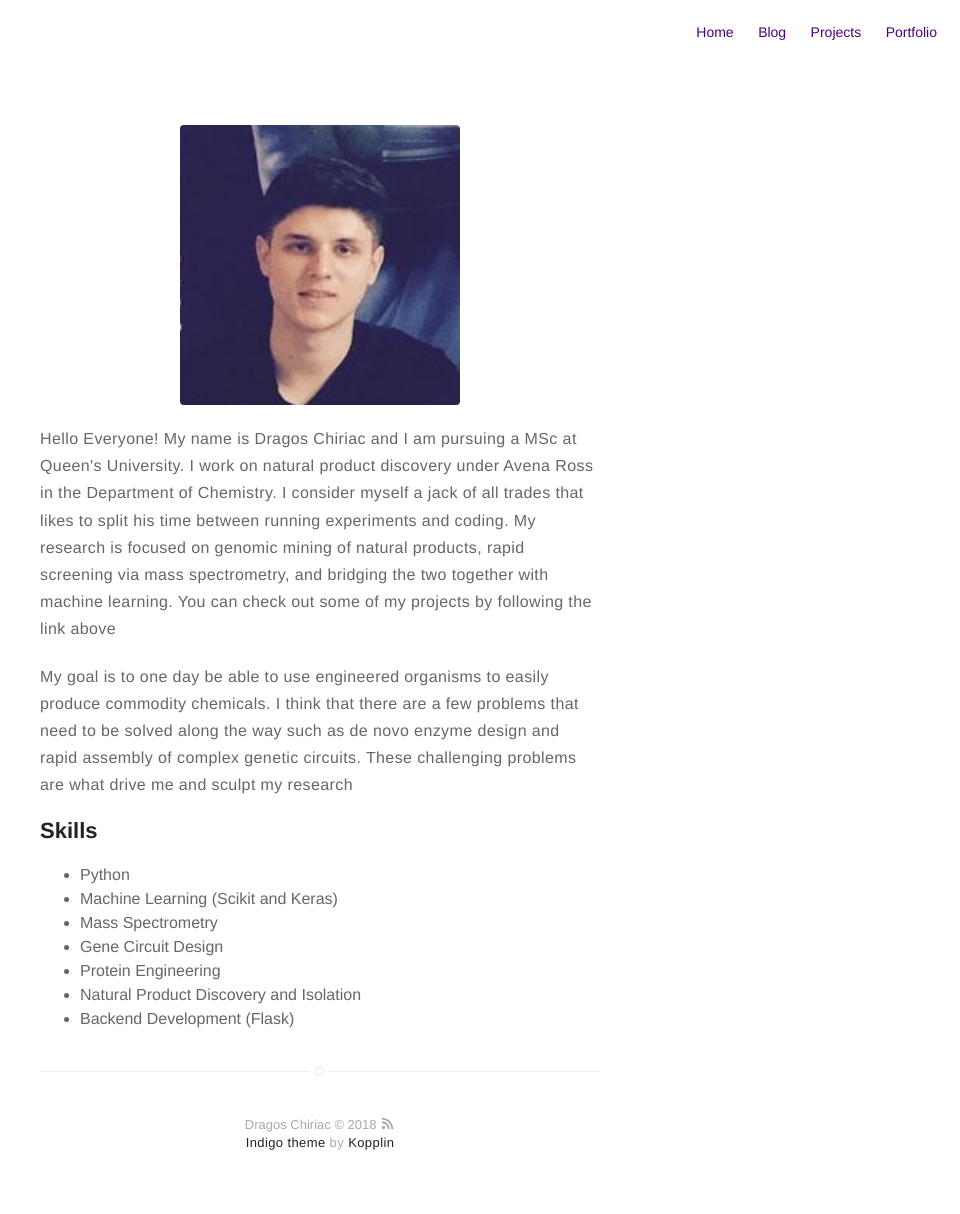
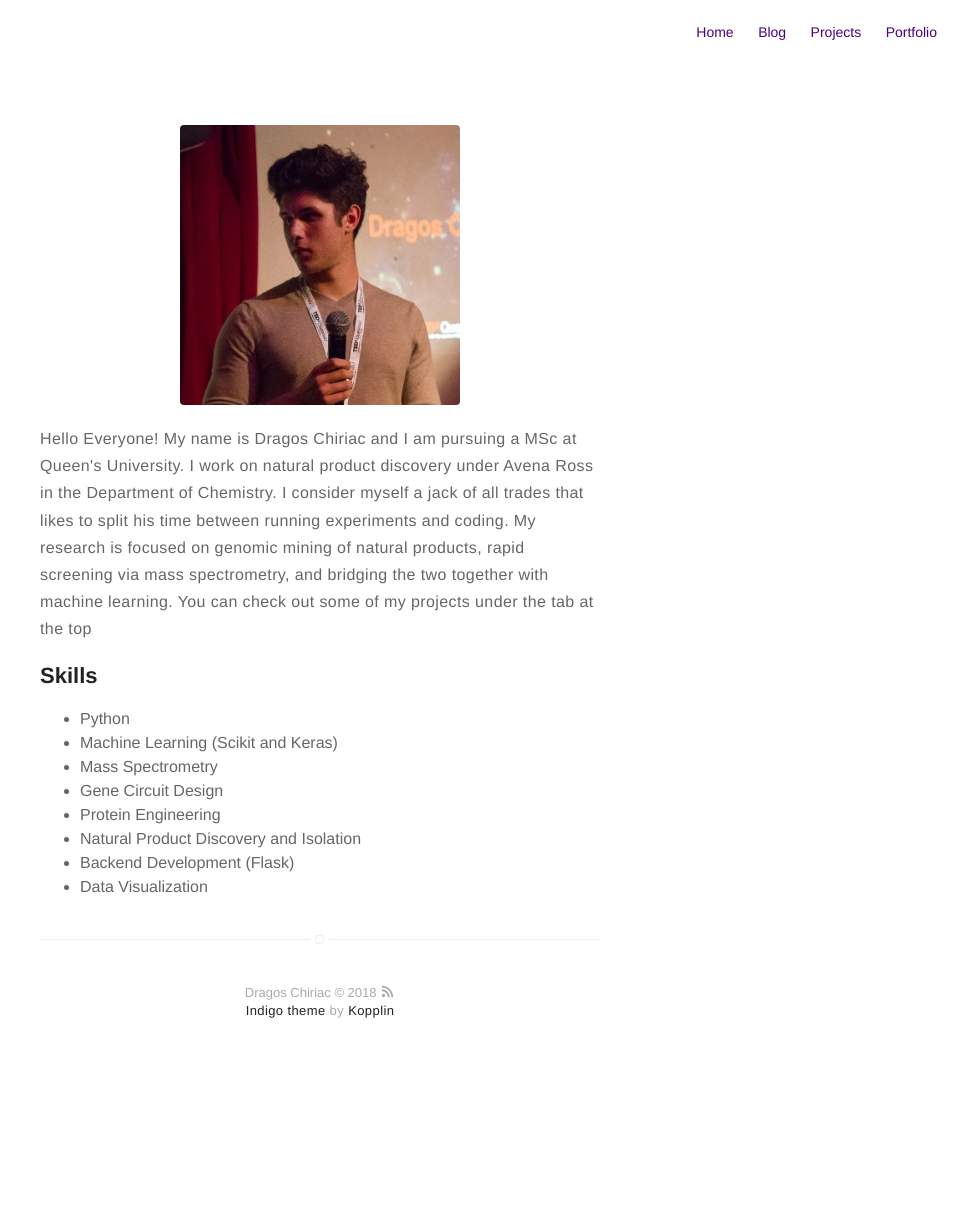
Before and after one commit to dragoschiriac/dragoschiriac.github.io, a Jekyll site: the page built from about.md, in a window 1280 px wide. Shown: the whole page, without its empty margins (320-1280 px from the left). Built offline with Jekyll 4.4.1, drawn with Linux system fonts in a browser that asks for light colours; after the commit the page ends 1082 px from its top, so only the background shows below that.

Commit message:
changed pic and blurb

```diff
--- a/about.md
+++ b/about.md
@@ -7,9 +7,7 @@ layout: page
 <p>Hello Everyone! My name is Dragos Chiriac and I am pursuing a MSc at Queen's University.
 I work on natural product discovery under Avena Ross in the Department of Chemistry.
 I consider myself a jack of all trades that likes to split his time between running experiments and coding.
-My research is focused on genomic mining of natural products, rapid screening via mass spectrometry, and bridging the two together with machine learning. You can check out some of my projects by following the link above</p>
-
-<p>My goal is to one day be able to use engineered organisms to easily produce commodity chemicals. I think that there are a few problems that need to be solved along the way such as de novo enzyme design and rapid assembly of complex genetic circuits. These challenging problems are what drive me and sculpt my research</p>
+My research is focused on genomic mining of natural products, rapid screening via mass spectrometry, and bridging the two together with machine learning. You can check out some of my projects under the tab at the top</p>
 
 <h2>Skills</h2>
 
@@ -21,4 +19,5 @@ My research is focused on genomic mining of natural products, rapid screening vi
 	<li>Protein Engineering</li>
 	<li>Natural Product Discovery and Isolation</li>
 	<li>Backend Development (Flask)</li>
+	<li>Data Visualization</li>
 </ul>
```
Also changed, not shown: assets/images/profile.jpg.
